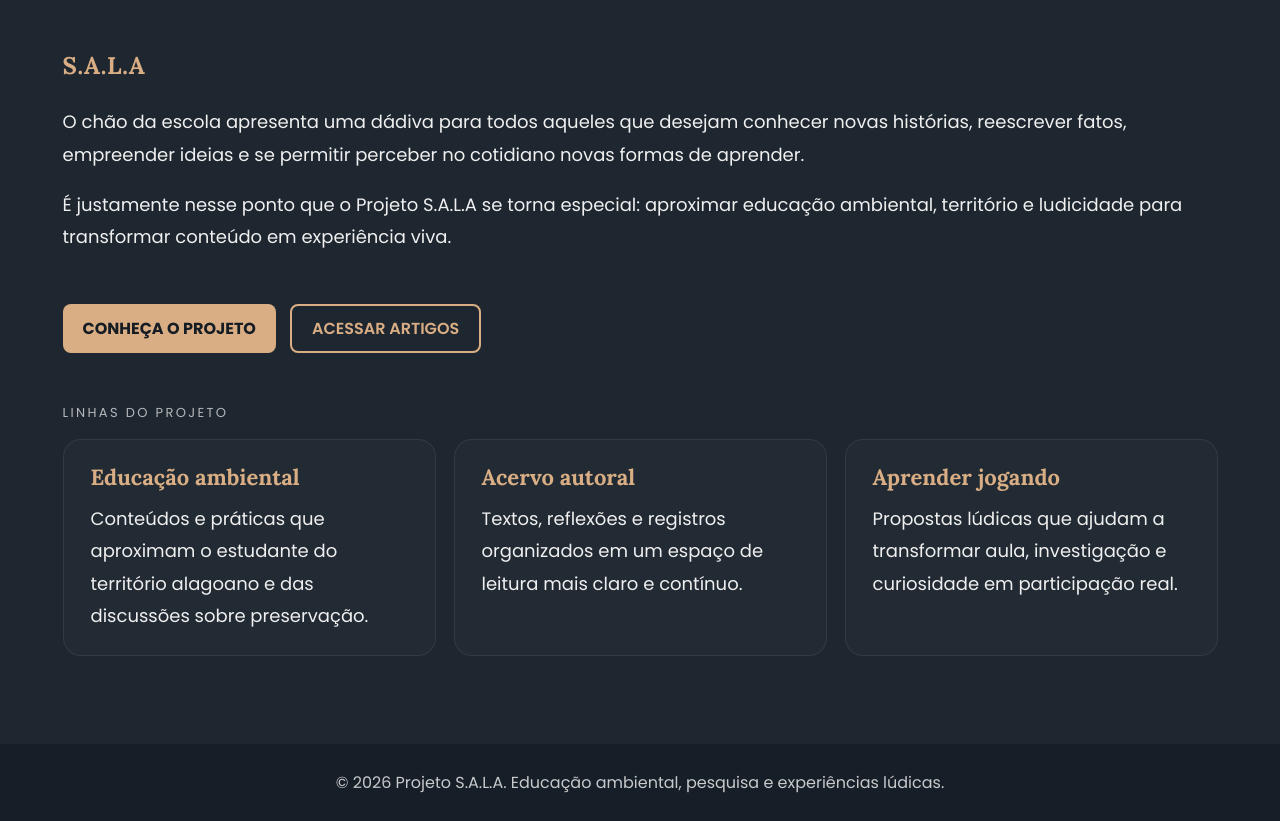
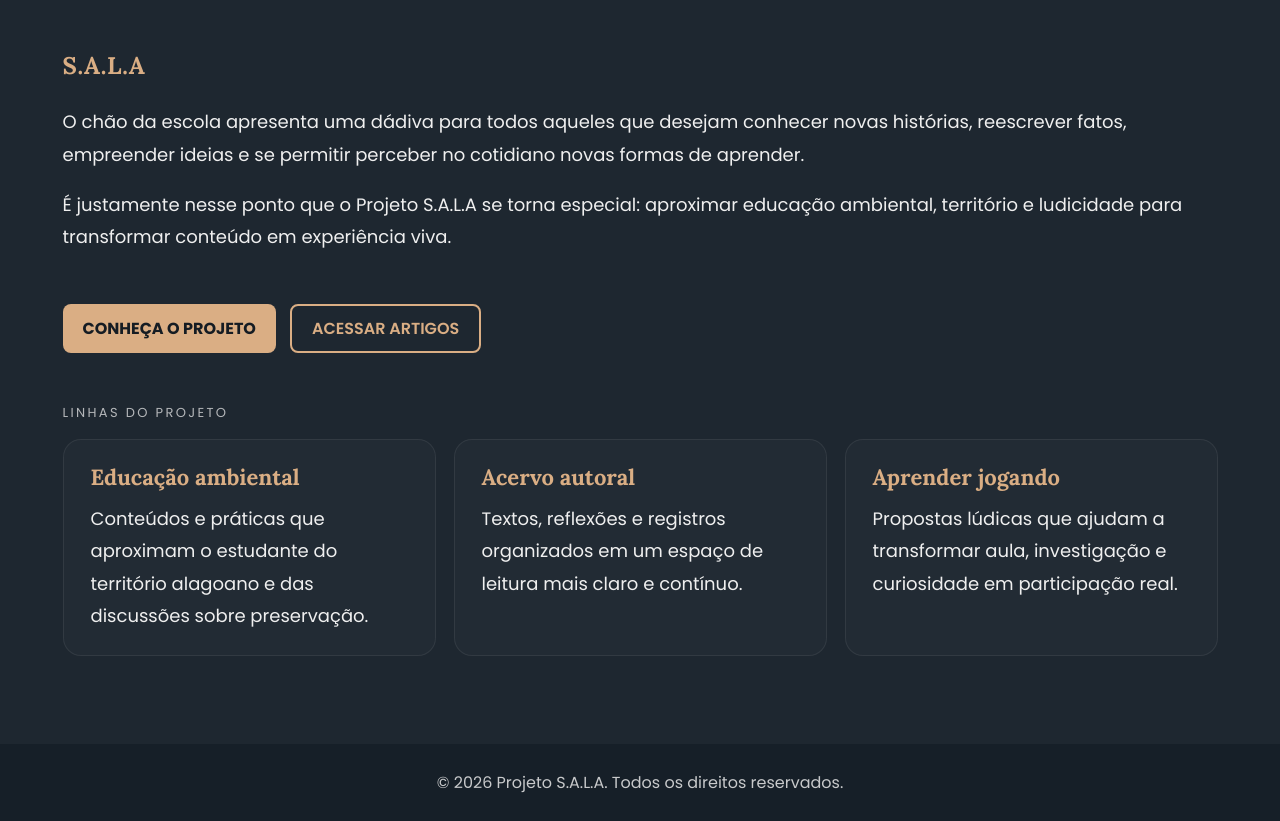
Before and after one commit to projetosala/projeto-sala-website, a Jekyll site: the page built from index.html, in a window 1280 px wide. Shown: the part 900-1721 px from the top of the page. Built offline with Jekyll 4.4.1, drawn with Linux system fonts in a browser that asks for light colours.

Commit message:
feat: update footer

```diff
--- a/_includes/footer.html
+++ b/_includes/footer.html
@@ -1,6 +1,5 @@
 <footer class="site-footer">
   <p class="site-footer__text">
-    &copy; {{ "now" | date: "%Y" }} Projeto S.A.L.A. Educação ambiental,
-    pesquisa e experiências lúdicas.
+    &copy; {{ "now" | date: "%Y" }} Projeto S.A.L.A. Todos os direitos reservados.
   </p>
 </footer>
```
